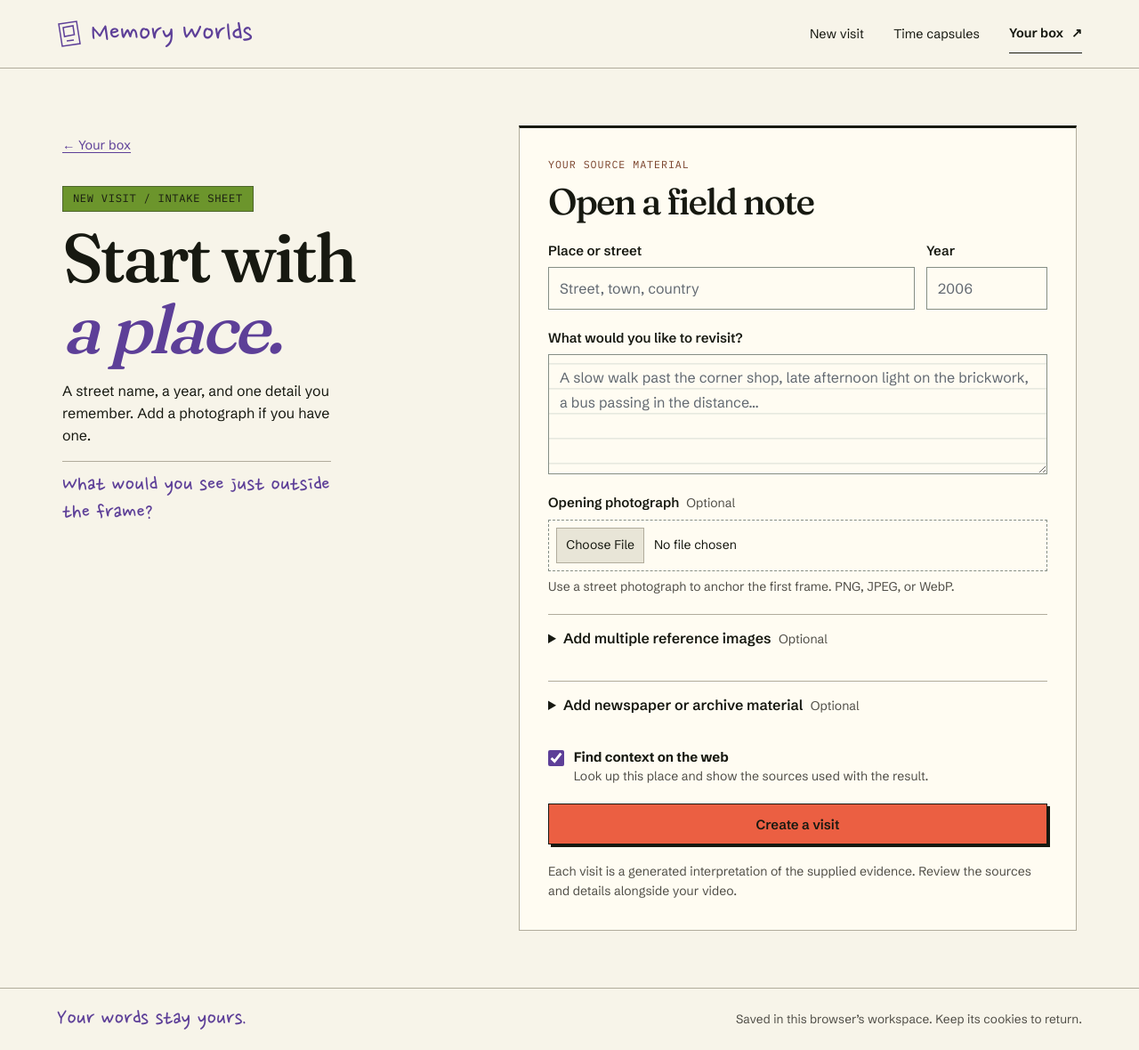
After one commit to afrenkai/NonSlopHackathon, a Python web app: template src/nonslop/web/templates/new_visit.html in a window 1280 px wide. The commit adds this page. Shown: the whole page at 89% size. Run offline with Jinja, Linux system fonts and the light colour scheme; the template is opened without the code that fills it, so the values that code supplies are empty.

Commit message:
[verified] Apply Field Notes across visits, 3D spaces, and time capsules

```diff
--- a/src/nonslop/web/static/style.css
+++ b/src/nonslop/web/static/style.css
@@ -5,7 +5,8 @@
 @font-face { font-family: 'IBM Plex Mono'; src: url(fonts/ibm-plex-mono.woff2) format('woff2'); font-display: swap; }
 :root {
   color-scheme: light;
-  --paper: #fbfbf8; --stock: #edece2; --ink: #1c2533; --blue: #24407a; --sage: #dfe3dc; --muted: #4b525b; --hair: #b9c0b6; --stamp: #923e28;
+  --paper: #fffcf2; --stock: #f7f4e9; --ink: #171911; --violet: #5D3F98; --coral: #EB5F42; --leaf: #6C952C;
+  --folder: #e8e5d7; --muted: #514f48; --hair: #b1ac9c; --stamp: #784029;
   --display: Fraunces, Georgia, serif; --sans: 'Schibsted Grotesk', 'Segoe UI', sans-serif; --script: 'Nanum Pen Script', Georgia, serif; --mono: 'IBM Plex Mono', Consolas, monospace;
   --gutter: clamp(1rem,5vw,4.5rem); font: 100%/1.55 var(--sans);
 }
@@ -14,8 +15,8 @@ body { margin: 0; background: var(--stock); color: var(--ink); overflow-wrap: an
 h1,h2,h3,p,figure { margin: 0; }
 h1,h2,h3 { font-family: var(--display); line-height: 1.05; font-weight: 500; letter-spacing: -.045em; }
 h1 { font-size: clamp(2.8rem,6vw,5.7rem); } h2 { font-size: clamp(2rem,3.2vw,3.15rem); } h3 { font-size: clamp(1.55rem,2.4vw,2.15rem); }
-a { color: var(--blue); text-underline-offset: .22em; } a:hover { text-decoration-thickness: 2px; }
-:focus-visible { outline: 3px solid var(--blue); outline-offset: 3px; }
+a { color: var(--violet); text-underline-offset: .22em; } a:hover { text-decoration-thickness: 2px; }
+:focus-visible { outline: 3px solid var(--violet); outline-offset: 3px; }
 button,input,textarea,select { font: inherit; } img { max-width: 100%; }
 button,summary { cursor: pointer; } button:disabled { cursor: wait; opacity: .68; }
 [hidden] { display: none !important; }
@@ -23,27 +24,27 @@ button,summary { cursor: pointer; } button:disabled { cursor: wait; opacity: .68
 .site-header,.workspace,.site-footer { max-width: 1380px; margin-inline: auto; padding-inline: var(--gutter); }
 .site-header,.header-actions,.actions,.site-footer,.folio,.section-heading,.visit-heading,.video-actions,.visit-footer,.room-back { display: flex; align-items: center; justify-content: space-between; gap: .7rem 1.3rem; flex-wrap: wrap; }
 .site-header { min-height: 76px; padding-block: .3rem; }
-.wordmark { display: inline-flex; align-items: center; gap: 10px; color: inherit; font: 34px/1 var(--script); text-decoration: none; }
+.wordmark { display: inline-flex; align-items: center; gap: 10px; color: var(--violet); font: 34px/1 var(--script); text-decoration: none; }
 .wordmark svg { width: 28px; height: 32px; }
 .header-actions { gap: clamp(.75rem,2.6vw,2.4rem); }
 .header-actions a,.text-link { display: inline-flex; align-items: center; min-height: 44px; font-size: .9rem; }
 .site-header nav a { color: inherit; text-decoration: none; } .site-header nav a:hover,.site-header nav a[aria-current] { text-decoration: underline; }
 .site-header .box-link { gap: .55rem; font-weight: 650; border-bottom: 1px solid currentColor; }
-.skip-link { position: fixed; top: 0; left: 1rem; z-index: 10; padding: .7rem 1rem; background: var(--paper); color: var(--blue); transform: translateY(-140%); }
+.skip-link { position: fixed; top: 0; left: 1rem; z-index: 10; padding: .7rem 1rem; background: var(--paper); color: var(--violet); transform: translateY(-140%); }
 .skip-link:focus { transform: translateY(0); }
 .workspace { padding-block: clamp(2rem,5vw,4rem); min-height: 75vh; } main:focus:not(:focus-visible) { outline: 0; }
 .site-footer { padding-block: 1.2rem; border-top: 1px solid var(--hair); color: var(--muted); font-size: .85rem; }
-.hand,.personal-words { font: 1.65rem/1.18 var(--script); color: var(--blue); }
+.hand,.personal-words { font: 1.65rem/1.18 var(--script); color: var(--violet); }
 .eyebrow,.meta,.visit-footer,.source-meta,.status,.empty-caption { font: .73rem/1.55 var(--mono); text-transform: uppercase; letter-spacing: .08em; }
 .eyebrow { margin: 0 0 .65rem; color: var(--stamp); }
 .spread { display: grid; grid-template-columns: minmax(0,.92fr) minmax(0,1.08fr); align-items: center; gap: clamp(2rem,5vw,5rem); }
 .lead h1 { font: 500 clamp(58px,6.95vw,103px)/.96 var(--display); letter-spacing: -.055em; margin-block: 24px; }
-.lead h1 em { font-family: Georgia, serif; font-weight: 400; color: var(--blue); }
+.lead h1 em { font-family: var(--display); font-weight: 425; color: var(--violet); }
 .lead > p:not(.eyebrow) { max-width: 35ch; font-size: clamp(1rem,1.4vw,1.25rem); }
 .actions { justify-content: start; margin-top: 1.6rem; }
 .folio { margin-block: clamp(2rem,5vw,4.5rem); border-block: 1px solid var(--hair); padding-block: .6rem; color: var(--muted); }
 .page-intro { padding-block: .75rem 1.5rem; margin-bottom: 1.8rem; border-bottom: 1px solid var(--hair); }
-.page-intro > p:not(.eyebrow) { max-width: 62ch; margin-top: .8rem; color: var(--muted); }
+.page-intro > p:not(.eyebrow,.file-tab) { max-width: 62ch; margin-top: .8rem; color: var(--muted); }
 .workspace-grid { display: grid; grid-template-columns: minmax(0,1fr) minmax(0,1fr); align-items: start; gap: clamp(1.5rem,4.4vw,4rem); }
 .workspace-grid > *, .world-layout > * { min-width: 0; }
 .panel,.empty-state { background: var(--paper); border: 1px solid var(--hair); }
@@ -52,7 +53,7 @@ button,summary { cursor: pointer; } button:disabled { cursor: wait; opacity: .68
 .section-heading { align-items: baseline; margin: .25rem 0 .75rem; }
 .form-lead,.shelf-intro,.field-help,.muted,.optional,.interpretation-note { color: var(--muted); }
 .shelf-intro,.form-lead { max-width: 54ch; margin: .7rem 0 1.5rem; }
-.empty-state { background: var(--sage); padding-block: 2rem; }
+.empty-state { background: var(--folder); padding-block: 2rem; }
 .empty-state h3 { max-width: 16ch; }.empty-state > p:not(.eyebrow) { margin: 1rem 0 .5rem; max-width: 38ch; }
 #latest:has(.visit-card) .empty-state { display: none; }
 #your-box,#new-visit { scroll-margin-top: 1rem; }
@@ -66,11 +67,13 @@ button,summary { cursor: pointer; } button:disabled { cursor: wait; opacity: .68
 textarea { resize: vertical; line-height: 1.75; background-image: repeating-linear-gradient(transparent 0 calc(1.75em - 1px), #d8dcd4 calc(1.75em - 1px) 1.75em) !important; background-origin: content-box !important; }
 ::placeholder { color: #626971; opacity: 1; }
 .field input[type=file] { padding: .5rem; border-style: dashed; font-size: .875rem; }
-input::file-selector-button { margin-right: .65rem; border: 1px solid var(--hair); background: var(--sage); padding: .5rem .65rem; color: var(--ink); font: inherit; cursor: pointer; }
-.checkbox-field { display: flex; align-items: flex-start; gap: .7rem; font-size: .94rem; cursor: pointer; }.checkbox-field input { flex: 0 0 auto; margin: .25rem 0; width: 1.1rem; height: 1.1rem; accent-color: var(--blue); }
+input::file-selector-button { margin-right: .65rem; border: 1px solid var(--hair); background: var(--folder); padding: .5rem .65rem; color: var(--ink); font: inherit; cursor: pointer; }
+.checkbox-field { display: flex; align-items: flex-start; gap: .7rem; font-size: .94rem; cursor: pointer; }.checkbox-field input { flex: 0 0 auto; margin: .25rem 0; width: 1.1rem; height: 1.1rem; accent-color: var(--violet); }
 .button { display: inline-flex; align-items: center; justify-content: center; gap: 1rem; min-height: 46px; padding: .65rem 1.1rem; border: 1px solid; border-radius: 0; text-decoration: none; font: 600 .94rem/1.3 var(--sans); }
-.button-primary { color: var(--paper); background: var(--ink); border-color: var(--ink); }.button-primary:hover { background: var(--blue); }
-.button-secondary,.button-quiet { color: var(--ink); background: transparent; border-color: var(--hair); }.button-secondary:hover,.button-quiet:hover { background: var(--sage); }
+.button-primary { color: var(--ink); background: var(--coral); border-color: var(--ink); box-shadow: 3px 3px var(--ink); }
+.button-primary:hover:not(:disabled) { box-shadow: 1px 1px var(--ink); transform: translate(1px,1px); }
+.button:disabled { opacity: .62; }
+.button-secondary,.button-quiet { color: var(--ink); background: transparent; border-color: var(--hair); }.button-secondary:hover,.button-quiet:hover { background: var(--folder); }
 .button-full { width: 100%; }.htmx-indicator { display: none; }.htmx-request .htmx-indicator,.htmx-request.htmx-indicator { display: block; margin-top: .6rem; }
 .source-details { border-top: 1px solid var(--hair); }.source-details summary { padding: .9rem 0; font-weight: 600; }.details-content { padding-bottom: 1rem; }
 .visit-list,.capsule-gallery { display: grid; grid-template-columns: minmax(0,1fr); gap: 1.1rem; }.visit-card { min-width: 0; }
@@ -78,25 +81,33 @@ input::file-selector-button { margin-right: .65rem; border: 1px solid var(--hair
 .status { color: var(--muted); border: 1px solid currentColor; padding: .2rem .55rem; }.status-complete { color: #385348; }.status-failed,.status-running { color: var(--stamp); }
 .visit-description,.source-excerpt { white-space: pre-wrap; }.visit-footer { margin-top: 1.5rem; padding-top: .8rem; border-top: 1px solid var(--hair); color: var(--muted); font-size: .67rem; }
 .visit-record { max-width: 850px; margin: auto; }.visit-record .page-intro { margin-top: 1.1rem; }.visit-record > .panel + .panel { margin-top: 1.25rem; }
-.record-label { margin-top: 1.6rem; }.generation-state { display: flex; gap: 1rem; align-items: start; background: var(--sage); padding: 1rem; }.generation-copy { min-width: 0; }.generation-copy .field-help { margin-top: .4rem; }
-.progress-line { width: 4rem; border-top: 2px dashed var(--blue); margin-bottom: .7rem; }.reference-thumbnail { width: 22%; max-height: 9rem; object-fit: contain; }
+.record-label { margin-top: 1.6rem; }.generation-state { display: flex; gap: 1rem; align-items: start; background: var(--folder); padding: 1rem; }.generation-copy { min-width: 0; }.generation-copy .field-help { margin-top: .4rem; }
+.progress-line { width: 4rem; border-top: 2px dashed var(--violet); margin-bottom: .7rem; }.reference-thumbnail { width: 22%; max-height: 9rem; object-fit: contain; }
 .world-actions,.source-list { display: grid; gap: .8rem; margin-block: 1rem; }.context-notices { margin-block: .9rem; padding-block: .7rem; border-block: 1px solid var(--hair); font-size: .9rem; color: var(--muted); }.context-notices p + p { margin-top: .65rem; }
 .source-entry + .source-entry { border-top: 1px solid var(--hair); padding-top: .8rem; }.source-meta { color: var(--muted); }.source-title { font-weight: 600; }.source-excerpt { font-size: .92rem; margin-block: .4rem; }.source-count { font: .85em var(--mono); }.result-sources { margin-top: 1rem; }
 video,audio { display: block; max-width: 100%; }video { width: 100%; max-height: 34rem; background: #14161e; }.video-actions { margin-block: 1rem; }
-.reference-gallery { display: grid; grid-template-columns: repeat(auto-fit,minmax(min(100%,8rem),1fr)); gap: .75rem; }.reference-gallery img { width: 100%; height: 7rem; object-fit: cover; }.reference-gallery figcaption { font-size: .8rem; }
+.reference-gallery { display: grid; grid-template-columns: repeat(auto-fit,minmax(min(100%,8rem),1fr)); gap: .75rem; }.reference-gallery img { width: 100%; height: 8rem; display: block; object-fit: contain; background: var(--folder); padding: .3rem; }.reference-gallery figcaption { font-size: .8rem; }
 .message-error { margin-block: .7rem; padding: .9rem 1.1rem; border: 1px solid #ab725f; color: #752e22; background: #fff2e9; }
-/* The room is the exception to the paper palette; sources sit alongside the canvas. */
-.world-page { color-scheme: dark; --stock: #14161e; --paper: #232832; --ink: #f3f1e8; --muted: #c1c6c6; --blue: #cadbff; --hair: #586167; --sage: #323844; --stamp: #efb39e; }
+/* A dark mount isolates the scene; the controls and source ledger stay on paper. */
+.world-viewer { box-shadow: 3px 4px var(--folder); }
+.file-tab { display: table; max-width: 100%; margin: 0 0 .75rem; padding: .27rem .68rem; background: var(--leaf); color: var(--ink); font: .76rem/1.5 var(--mono); text-transform: uppercase; letter-spacing: .055em; border: 1px solid #4d642b; }
+.page-intro h1,.intake-notes em { color: var(--violet); }
+.intake-spread { display: grid; grid-template-columns: minmax(0,.8fr) minmax(0,1.15fr); align-items: start; gap: clamp(2rem,6vw,6rem); max-width: 1140px; margin: auto; }
+.intake-notes .file-tab { margin-top: 1.5rem; }
+.intake-notes > p:not(.file-tab) { max-width: 32ch; margin-top: 1rem; }
+.intake-notes .intake-prompt { padding-top: .7rem; border-top: 1px solid var(--hair); }
+.intake-spread .composer h2 { margin-bottom: 1.4rem; }
+.site-header nav [aria-current] { text-decoration: underline; text-decoration-color: var(--violet); text-decoration-thickness: 2px; }
 .room-back { margin-bottom: 1rem; }.world-layout { display: grid; grid-template-columns: minmax(0,2.4fr) minmax(15rem,1fr); gap: 1.2rem; align-items: start; }
 .world-toolbar { display: flex; align-items: center; flex-wrap: wrap; gap: .6rem 1rem; padding: .8rem; }.world-canvas { width: 100%; height: clamp(300px,58vh,760px); display: block; background: #0b0f18; touch-action: none; }.world-controls,.world-status { margin: .7rem 1rem; }.world-notes .visit-description { margin-top: .7rem; }
 @media (max-width:800px) {
-  .spread,.workspace-grid,.world-layout { grid-template-columns: minmax(0,1fr); }
+  .spread,.workspace-grid,.world-layout,.intake-spread { grid-template-columns: minmax(0,1fr); }
   .spread { max-width: 660px; margin: auto; gap: 1.8rem; }.lead h1 { font-size: clamp(44px,9.8vw,72px); margin-block: 15px; }
   .site-header { min-height: 64px; }.wordmark { font-size: 29px; }.collection { gap: 2.25rem; }
 }
 @media (max-width:520px) {
   .site-header { gap: 0 .8rem; }.site-header .header-actions { width: 100%; justify-content: flex-start; gap: 1rem; }.site-header .box-link { margin-left: auto; }
-  .wordmark { min-height: 43px; }.wordmark svg { height: 27px; width: 24px; }.site-header nav a { min-height: 40px; }
+  .wordmark { min-height: 43px; }.wordmark svg { height: 27px; width: 24px; }.site-header nav a { min-height: 44px; }
   .folio { align-items: center; }.folio .hand { font-size: 1.3rem; }.site-footer { align-items: start; flex-direction: column; }
 }
 @media (prefers-reduced-motion:reduce) { *,*::before,*::after { scroll-behavior: auto !important; animation: none !important; transition: none !important; } }
--- a/src/nonslop/web/templates/base.html
+++ b/src/nonslop/web/templates/base.html
@@ -17,7 +17,7 @@
   <header class="mast"><div class="site-header">
     <a class="wordmark" href="/"><svg aria-hidden="true" viewBox="0 0 28 32" fill="none" stroke="currentColor" stroke-width="1.5"><path d="m2 5 20-3 4 25-20 3z"/><path d="M7 9 18 7l1.5 10-11 2zm4 15 8-1"/></svg>Memory Worlds</a>
     <nav class="header-actions" aria-label="Workspace">
-      <a href="/#new-visit">New visit</a><a href="/capsules"{% if request.url.path.startswith('/capsules') %} aria-current="{{ 'page' if request.url.path == '/capsules' else 'location' }}"{% endif %}>Time capsules</a><a class="box-link" href="/#your-box">Your box <span aria-hidden="true">↗</span></a>
+      <a href="/visits/new"{% if request.url.path == '/visits/new' %} aria-current="page"{% endif %}>New visit</a><a href="/capsules"{% if request.url.path.startswith('/capsules') %} aria-current="{{ 'page' if request.url.path == '/capsules' else 'location' }}"{% endif %}>Time capsules</a><a class="box-link" href="/#your-box">Your box <span aria-hidden="true">↗</span></a>
     </nav>
   </div></header>
   <main id="main" tabindex="-1" class="workspace">{% block content %}{% endblock %}</main>
--- a/src/nonslop/web/templates/capsule.html
+++ b/src/nonslop/web/templates/capsule.html
@@ -8,7 +8,7 @@
     <p class="ks-meta">Started <time datetime="{{ capsule.created_at.date() }}">{{ capsule.created_at.strftime('%d %b %Y') }}</time></p>
   </div>
   <header class="ks-cover">
-    <p class="ks-meta">Keepsake notebook</p>
+    <p class="file-tab">Keepsake notebook</p>
     <h1 class="ks-name">{{ capsule.title }}</h1>
     {% if capsule.description %}<p class="ks-description">{{ capsule.description }}</p>{% endif %}
     <a class="ks-jump" href="#memory-date">Add a memory <span aria-hidden="true">↘</span></a>
--- a/src/nonslop/web/templates/capsules.html
+++ b/src/nonslop/web/templates/capsules.html
@@ -4,7 +4,7 @@
 {% block content %}
 <div class="ks-workspace">
   <header class="ks-cover">
-    <p class="ks-meta">Time capsules</p>
+    <p class="file-tab">Time capsules</p>
     <h1>Your keepsake box</h1>
     <p class="ks-lead">Choose an object or a place. Keep the memories that belong to it together.</p>
     <a class="ks-jump" href="#capsule-title">Start a keepsake <span aria-hidden="true">↘</span></a>
--- a/src/nonslop/web/templates/field_print.html
+++ b/src/nonslop/web/templates/field_print.html
@@ -1,5 +1,5 @@
 <figure class="case-file" aria-labelledby="case-caption">
-  <div class="file-no meta"><span>Illustrated example / 001</span><span>Dayton · Summer 1994</span></div>
+  <div class="file-no meta"><span class="file-tab">Family papers / 001</span><span>Illustrated example · Dayton, 1994</span></div>
   <div class="print"><div class="print-image"><img src="/static/kitchen.svg" width="800" height="600" alt="Illustrated kitchen with a clock above the door and a radio and red bread box on the counter."><span class="pin" aria-hidden="true"></span></div><span id="case-caption" class="print-label">Grandma’s kitchen, summer ’94</span></div>
   <fieldset class="lenses"><legend>Pick a detail to see its source</legend>
     <label><input type="radio" name="source" id="src-memory" aria-describedby="memory-text" checked><span>Rooster clock</span></label>
--- a/src/nonslop/web/templates/index.html
+++ b/src/nonslop/web/templates/index.html
@@ -7,7 +7,7 @@
     <p class="eyebrow">Memory Worlds &nbsp; / &nbsp; Field notes № 01</p>
     <h1 id="spread-title">Step back<br>inside the<br><em>photograph.</em></h1>
     <p>A picture remembers one wall. You remember the radio playing behind you. Put the two together and step inside.</p>
-    <div class="actions"><a class="button button-primary" href="#new-visit">Start a visit <span aria-hidden="true">→</span></a><a class="text-link" href="#your-box">Open your box</a></div>
+    <div class="actions"><a class="button button-primary" href="/visits/new">Start a visit <span aria-hidden="true">→</span></a><a class="text-link" href="#your-box">Open your box</a></div>
   </div>
   {% include "field_print.html" %}
 </section>
@@ -19,12 +19,12 @@
     <p class="shelf-intro">Your visits live here. Open a record to find the photograph, the visit, and the sources behind it.</p>
     <div id="latest" class="visit-list" aria-live="polite">
       {% for job in jobs %}{% include "job.html" %}{% else %}
-      <div class="empty-state"><p class="eyebrow">Unfiled / No visits yet</p><h3>Which place comes to mind first?</h3><p>A street name and a year are enough to begin. Add a photograph if you have one.</p><a class="text-link" href="#new-visit">Make your first visit →</a></div>
+      <div class="empty-state"><p class="eyebrow">Unfiled / No visits yet</p><h3>Which place comes to mind first?</h3><p>A street name and a year are enough to begin. Add a photograph if you have one.</p><a class="text-link" href="/visits/new">Make your first visit →</a></div>
       {% endfor %}
     </div>
   </section>
   <section id="new-visit" class="composer panel" aria-labelledby="composer-title">
-    <p class="eyebrow">New visit / Intake sheet</p><h2 id="composer-title">Build your street</h2>
+    <p class="file-tab">New visit / Intake sheet</p><h2 id="composer-title">Build your street</h2>
     <p class="form-lead">Start with a place, a year, and one detail that stayed with you.</p>
     {% include "visit_form.html" %}
   </section>
--- /dev/null
+++ b/src/nonslop/web/templates/new_visit.html
@@ -0,0 +1,18 @@
+{% extends "base.html" %}
+{% block title %}Start a visit{% endblock %}
+{% block content %}
+<div class="intake-spread">
+  <header class="intake-notes">
+    <a class="text-link" href="/#your-box">← Your box</a>
+    <p class="file-tab">New visit / Intake sheet</p>
+    <h1>Start with<br><em>a place.</em></h1>
+    <p>A street name, a year, and one detail you remember. Add a photograph if you have one.</p>
+    <p class="hand intake-prompt">What would you see just outside the frame?</p>
+  </header>
+  <section class="composer panel" aria-labelledby="intake-title">
+    <p class="eyebrow">Your source material</p>
+    <h2 id="intake-title">Open a field note</h2>
+    {% include "visit_form.html" %}
+  </section>
+</div>
+{% endblock %}
--- a/src/nonslop/web/templates/visit.html
+++ b/src/nonslop/web/templates/visit.html
@@ -3,7 +3,7 @@
 {% block content %}
 <div class="visit-record">
   <a class="text-link" href="/#your-box">← Your box</a>
-  <header class="page-intro"><p class="eyebrow">Place record / {{ job.scene.year }}</p><h1>{{ job.scene.location }}</h1></header>
+  <header class="page-intro"><p class="file-tab">Place record / {{ job.scene.year }}</p><h1>{{ job.scene.location }}</h1></header>
   {% include "job.html" %}
   {% include "linked_memories.html" %}
 </div>
--- a/src/nonslop/web/templates/visit_form.html
+++ b/src/nonslop/web/templates/visit_form.html
@@ -1,4 +1,5 @@
-<form action="/jobs" method="post" enctype="multipart/form-data" class="form-stack" hx-post="/jobs" hx-target="#latest" hx-swap="afterbegin show:top" hx-encoding="multipart/form-data" hx-disabled-elt="find button[type='submit']" hx-indicator="#submit-progress">
+{% set submit_url = '/visits/new' if standalone_intake else '/jobs' %}
+<form action="{{ submit_url }}" method="post" enctype="multipart/form-data" class="form-stack" hx-post="{{ submit_url }}"{% if not standalone_intake %} hx-target="#latest" hx-swap="afterbegin show:top"{% endif %} hx-encoding="multipart/form-data" hx-disabled-elt="find button[type='submit']" hx-indicator="#submit-progress">
   <input type="hidden" name="csrf" value="{{ csrf }}">
   <div class="place-fields">
     <div class="field">
--- a/src/nonslop/web/templates/world.html
+++ b/src/nonslop/web/templates/world.html
@@ -1,19 +1,18 @@
 {% extends "base.html" %}
-{% block scheme %}dark{% endblock %}
 {% block surface %}world-page{% endblock %}
 {% block title %}{{ job.scene.location }} · 3D visit{% endblock %}
 {% block scripts %}<script type="module" src="/static/viewer.js"></script>{% endblock %}
 {% block content %}
 <nav class="room-back" aria-label="Visit navigation"><a class="text-link" href="/visits/{{ job.job_id }}">← Visit record</a><a class="text-link" href="/jobs/{{ job.job_id }}/video">Watch the video ↗</a></nav>
 <section class="page-intro" aria-labelledby="world-title">
-  <p class="eyebrow">{{ job.scene.year }} · A reconstructed visit</p>
+  <p class="file-tab">{{ job.scene.year }} · A reconstructed visit</p>
   <h1 id="world-title">{{ job.scene.location }}</h1>
   <p>Step into a space inferred from your generated video. It is an interpretation of your material; missing areas remain unknown.</p>
 </section>
 <div class="world-layout">
   <section id="world-viewer" class="world-viewer panel" data-world-viewer data-job-id="{{ job.job_id }}" aria-label="3D visit" aria-busy="true">
     <div class="world-toolbar">
-      <button id="world-reset" class="button button-secondary" type="button" disabled>Reset view</button>
+      <button id="world-reset" class="button button-primary" type="button" disabled>Reset view</button>
       <label class="checkbox-field" for="world-show-cameras">
         <input id="world-show-cameras" type="checkbox" disabled>
         <span>Show input camera positions</span>
```
Also changed, not shown: src/nonslop/web/app.py (+17 -0 lines), src/nonslop/web/static/field-print.css (+7 -7 lines), src/nonslop/web/static/keepsakes.css (+14 -14 lines), tests/test_web.py (+58 -0 lines), src/nonslop/web/static/field-mark.svg.
